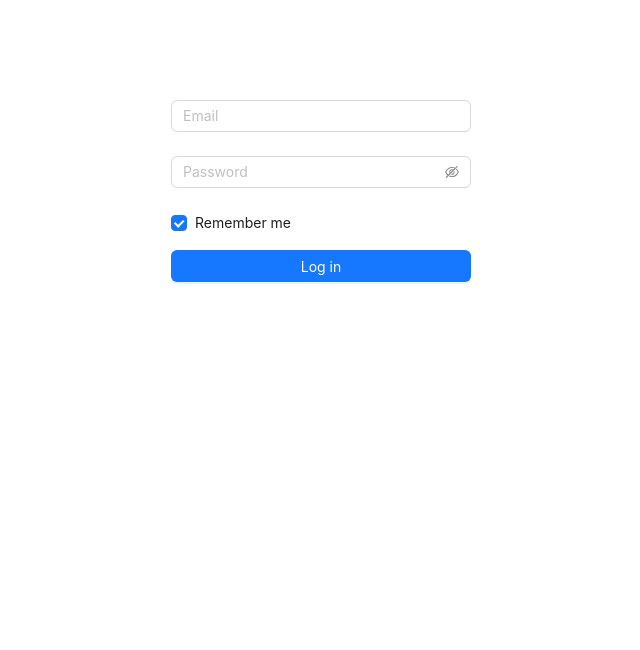
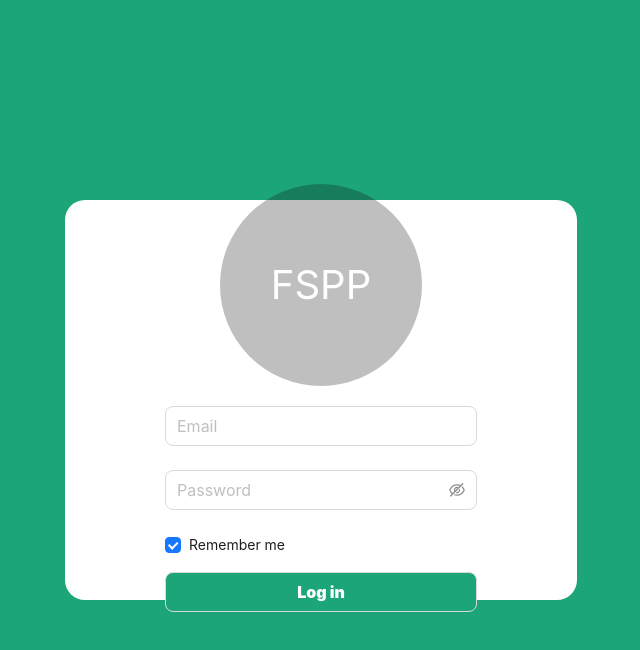
Before and after one commit to HEINRICK7/fspp, a React (Create React App) app: page /login in a window 1280 px wide. Shown: the top 650 px of the page, without its empty margins (319-959 px from the left). Built offline with nearby package versions, Linux system fonts and the light colour scheme.

Commit message:
update project

```diff
--- /dev/null
+++ b/src/app.css
@@ -0,0 +1,8 @@
+body,
+html,
+#root {
+  width: 100%;
+  height: 100%;
+  margin: 0;
+  padding: 0;
+}
--- a/src/components/Home/index.tsx
+++ b/src/components/Home/index.tsx
@@ -1,13 +1,9 @@
-import React from 'react';
-import { Link } from 'react-router-dom';
+import React from "react";
+import { Link } from "react-router-dom";
+import Login from "../Login";
 
 const Home: React.FC = () => {
-  return (
-    <div style={{ textAlign: 'center', marginTop: '100px' }}>
-      <h1>Welcome to the Home Page</h1>
-      <Link to="/login">Go to Login</Link>
-    </div>
-  );
+  return <Login />;
 };
 
 export default Home;
--- a/src/components/Login/index.tsx
+++ b/src/components/Login/index.tsx
@@ -1,6 +1,7 @@
-import React, { useState } from 'react';
-import { Form, Input, Button, Checkbox, message } from 'antd';
-import axios from 'axios';
+import React, { useState } from "react";
+import { Form, Input, Button, Checkbox, message, Space, Avatar } from "antd";
+import axios from "axios";
+import "./login.css";
 
 const Login: React.FC = () => {
   const [loading, setLoading] = useState(false);
@@ -8,49 +9,64 @@ const Login: React.FC = () => {
   const onFinish = async (values: any) => {
     setLoading(true);
     try {
-      const response = await axios.post('mongodb+srv://heinrickcostta:1OYvBVz3pzeMCejc@fspp.tk2tc.mongodb.net/api/auth/login', {
+      const response = await axios.post("http://localhost:8080/api/v1/login", {
         email: values.email,
         password: values.password,
       });
       message.success(response.data.message);
     } catch (error) {
-      message.error('Login failed. Please check your credentials.');
+      message.error("Login failed. Please check your credentials.");
     } finally {
       setLoading(false);
     }
   };
 
   return (
+    <Space className="container-login">
       <Form
+        className="container-form_login"
         name="login"
         initialValues={{ remember: true }}
         onFinish={onFinish}
-      style={{ maxWidth: 300, margin: '100px auto' }}
       >
+        {" "}
+        <div className="container-logo">
+
+        <Avatar
+          style={{ padding: 100, alignItems: 'center' }}
+          size={{ xs: 24, sm: 32, md: 40, lg: 64, xl: 80, xxl: 100 }}
+        >
+          FSPP
+        </Avatar>
+        </div>
         <Form.Item
           name="email"
-        rules={[{ required: true, message: 'Please input your email!' }]}
+          rules={[{ required: true, message: "Please input your email!" }]}
         >
-        <Input placeholder="Email" />
+          <Input placeholder="Email" size="large" />
         </Form.Item>
-
         <Form.Item
           name="password"
-        rules={[{ required: true, message: 'Please input your password!' }]}
+          rules={[{ required: true, message: "Please input your password!" }]}
         >
-        <Input.Password placeholder="Password" />
+          <Input.Password placeholder="Password" size="large" />
         </Form.Item>
-
         <Form.Item name="remember" valuePropName="checked" noStyle>
           <Checkbox>Remember me</Checkbox>
         </Form.Item>
-
-      <Form.Item style={{ marginTop: '16px' }}>
-        <Button type="primary" htmlType="submit" loading={loading} block>
+        <Form.Item style={{ marginTop: "16px" }}>
+          <Button
+            className="btn-login"
+            htmlType="submit"
+            loading={loading}
+            size="large"
+            block
+          >
             Log in
           </Button>
         </Form.Item>
       </Form>
+    </Space>
   );
 };
 
--- /dev/null
+++ b/src/components/Login/login.css
@@ -0,0 +1,28 @@
+.container-login {
+  height: 100vh;
+  display: flex;
+  flex-direction: column;
+  align-items: center;
+  justify-content: center;
+  background: #1DA57A;
+
+}
+.container-form_login {
+  display: flex;
+  flex-direction: column;
+  justify-content: center;
+  padding: 100px;
+  background: #FFF;
+  width: 40vw;
+  height: 50vh;
+  border-radius: 20px;
+}
+.btn-login{
+  font-weight: 900;
+  background: #1DA57A;
+  color: #fff;
+}
+.container-logo {
+  padding: 20px;
+  text-align: center;
+}
--- a/src/index.tsx
+++ b/src/index.tsx
@@ -2,7 +2,7 @@ import React from 'react';
 import ReactDOM from 'react-dom/client';
 import App from './App';
 import reportWebVitals from './reportWebVitals';
-
+import './app.css'
 const root = ReactDOM.createRoot(
   document.getElementById('root') as HTMLElement
 );
```
Lines whose indentation alone changed are shown as unchanged.
